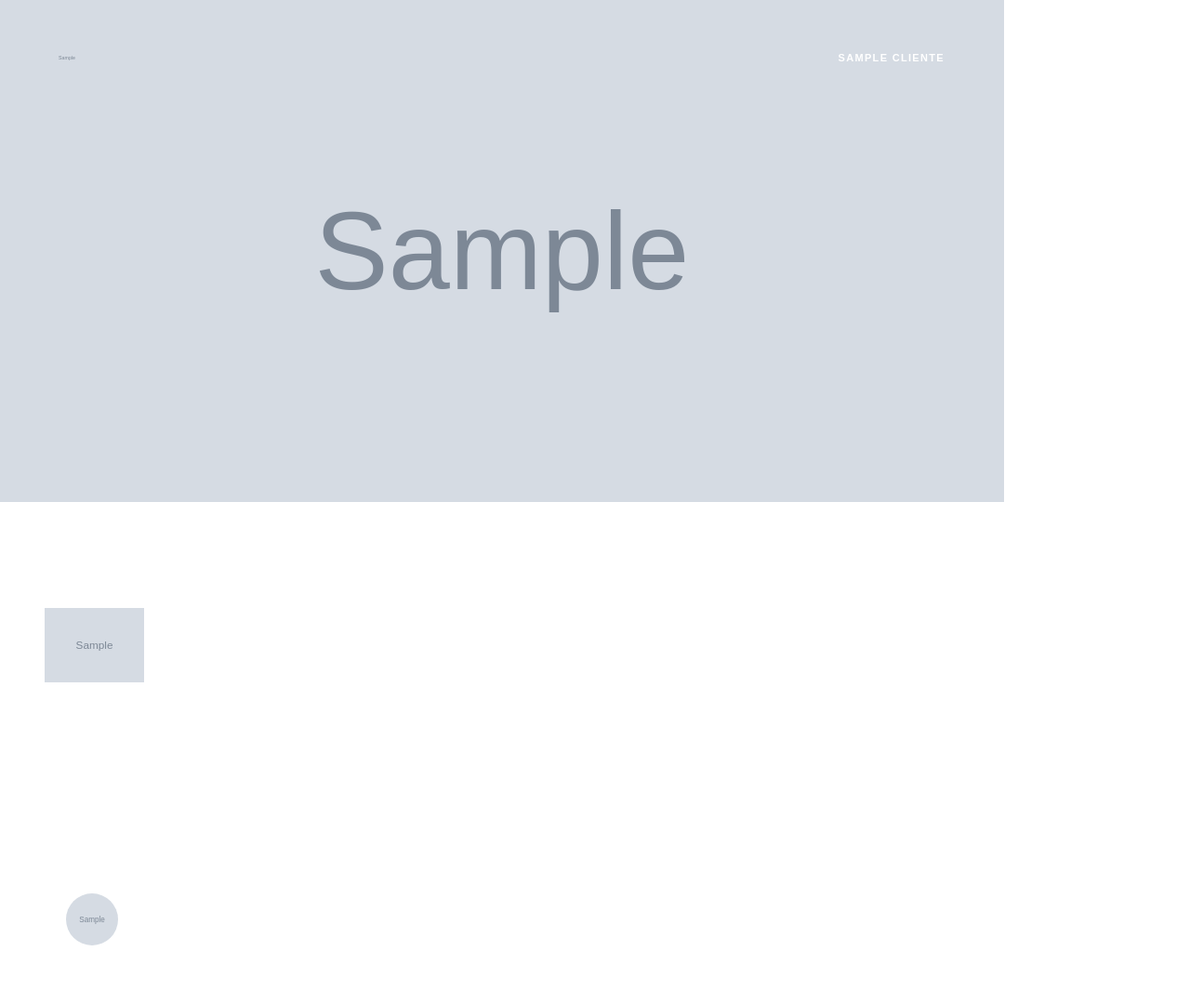
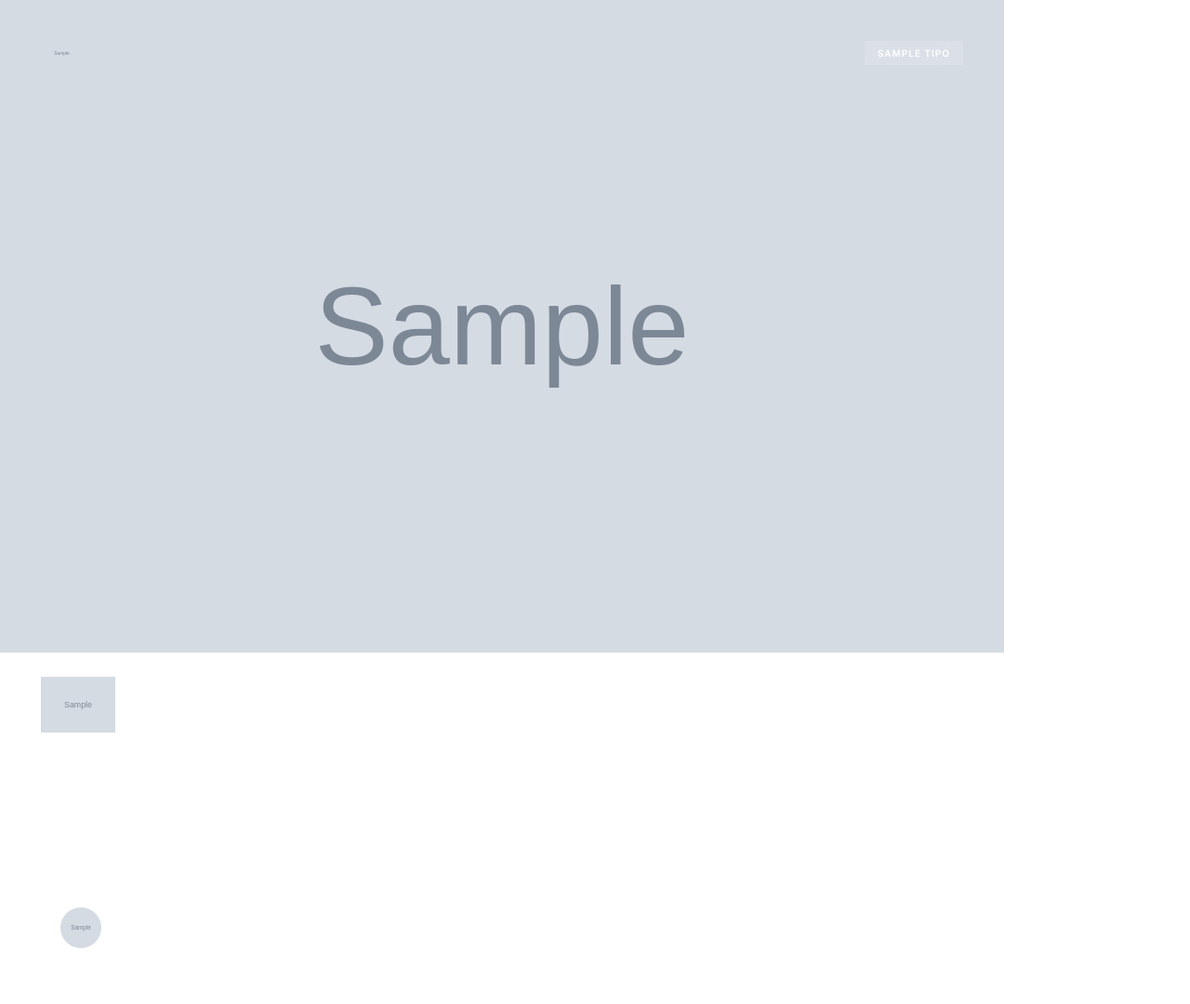
Before and after one commit to diogowoliveira-dot/dwv-campaign-studio, a Python web app: template backend/templates/post.html in a window 1280 px wide. Shown: the whole page at 93% size. Run offline with Jinja, Linux system fonts and the light colour scheme; the template is opened without the code that fills it: most values are stand-ins (such as "Sample title", 1, 10 or a date in 2020); grey boxes marked "Sample" are stand-in pictures.

Commit message:
fix: contrast, exec signature, post layout
Contrast (definitive):
- ALL text forced to #FFFFFF on dark backgrounds
- Removed cor_primaria from text — only used for accents/borders
- CTA button: white bg with dark text (always readable)
- Badge: glass-morphism (white on translucent bg)
- Event info: white border-left instead of cor_primaria

Executive signature (all formats):
- Photo 80px in email (was 64), 72px in story
- Email + phone on same line separated by " · "
- Photo border: subtle white/translucent, not cor_primaria

Post layout (fixed empty space):
- Hero image covers 65% of frame (was 50%)
- Reduced gradient to 10% solid (was 20%)
- Added specs bar for event data
- Content closer to image, less dead black space
- Smaller, denser typography

Co-Authored-By: Claude Opus 4.6 (1M context) <noreply@anthropic.com>

```diff
--- a/backend/templates/post.html
+++ b/backend/templates/post.html
@@ -4,113 +4,93 @@
 <meta charset="UTF-8">
 <style>
   @import url('https://fonts.googleapis.com/css2?family=Inter:wght@300;400;500;600;700&display=swap');
-
   * { margin: 0; padding: 0; box-sizing: border-box; }
 
   body {
-    width: 1080px;
-    height: 1080px;
+    width: 1080px; height: 1080px;
     font-family: 'Inter', sans-serif;
     background: {{ cor_fundo }};
     color: #ffffff;
-    overflow: hidden;
-    position: relative;
+    overflow: hidden; position: relative;
   }
 
+  /* Hero image covers 65% — minimizes empty dark area */
   .hero-image {
-    position: absolute;
-    top: 0; left: 0; right: 0;
-    height: 50%;
+    position: absolute; top: 0; left: 0; right: 0; height: 65%;
     overflow: hidden;
   }
-  .hero-image img {
-    width: 100%;
-    height: 100%;
-    object-fit: cover;
-  }
+  .hero-image img { width: 100%; height: 100%; object-fit: cover; }
   .hero-image .gradient {
-    position: absolute;
-    bottom: 0; left: 0; right: 0;
-    height: 80%;
-    background: linear-gradient(to top, {{ cor_fundo }} 20%, transparent);
+    position: absolute; bottom: 0; left: 0; right: 0; height: 80%;
+    background: linear-gradient(to top, {{ cor_fundo }} 10%, transparent);
   }
 
   .top-bar {
-    position: absolute;
-    top: 44px; left: 48px; right: 48px;
-    display: flex; justify-content: space-between; align-items: center;
-    z-index: 2;
+    position: absolute; top: 40px; left: 44px; right: 44px;
+    display: flex; justify-content: space-between; align-items: center; z-index: 2;
   }
-
-  .logo-incorporadora { height: 36px; object-fit: contain; }
+  .logo-incorporadora { height: 34px; object-fit: contain; }
   .logo-incorporadora-text {
-    font-size: 16px; font-weight: 700; color: {{ cor_primaria }};
-    text-transform: uppercase; letter-spacing: 2px; font-family: Arial, sans-serif;
+    font-size: 14px; font-weight: 600; color: #FFFFFF;
+    text-transform: uppercase; letter-spacing: 2px;
   }
-
   .badge {
-    font-size: 11px; color: {{ cor_primaria }}; border: 1px solid {{ cor_primaria }};
-    padding: 8px 16px; font-family: Arial, sans-serif; font-weight: 700;
-    letter-spacing: .12em; text-transform: uppercase;
+    font-size: 10px; color: #FFFFFF; background: rgba(255,255,255,0.15);
+    padding: 7px 14px; font-weight: 600; letter-spacing: .1em; text-transform: uppercase;
+    backdrop-filter: blur(10px);
   }
 
   .content {
-    position: absolute;
-    bottom: 0; left: 0; right: 0;
-    padding: 0 48px;
+    position: absolute; bottom: 0; left: 0; right: 0; padding: 0 44px 0;
+  }
+  .emp-name {
+    font-size: 13px; color: #FFFFFF; letter-spacing: .18em;
+    text-transform: uppercase; opacity: 0.6; margin-bottom: 8px;
+  }
+  .logo-empreendimento { height: 60px; object-fit: contain; margin-bottom: 12px; }
+
+  .headline {
+    font-size: 34px; font-weight: 600; line-height: 1.15;
+    margin-bottom: 8px; color: #FFFFFF;
+  }
+  .subtitle {
+    font-size: 16px; font-weight: 300; color: rgba(255,255,255,0.6);
+    margin-bottom: 16px; line-height: 1.4;
   }
 
-  .emp-name {
-    font-size: 16px; color: {{ cor_primaria }}; letter-spacing: .18em;
-    text-transform: uppercase; font-family: Arial, sans-serif; margin-bottom: 12px;
+  /* Specs bar — shows key data */
+  .specs {
+    display: flex; gap: 2px; margin-bottom: 14px;
   }
-
-  .logo-empreendimento { height: 80px; object-fit: contain; margin-bottom: 16px; }
-
-  .headline {
-    font-size: 38px; font-weight: 600; line-height: 1.15;
-    margin-bottom: 10px; letter-spacing: -0.3px;
+  .spec {
+    flex: 1; padding: 10px 8px; background: rgba(255,255,255,0.06); text-align: center;
   }
-
-  .subtitle {
-    font-size: 18px; font-weight: 300; color: rgba(255,255,255,0.55);
-    margin-bottom: 20px; line-height: 1.4;
-  }
-
-  .event-info {
-    margin-bottom: 16px; padding: 14px 20px;
-    background: rgba(255,255,255,0.04);
-    border-left: 3px solid {{ cor_primaria }};
-  }
-  .event-info .date { font-size: 22px; font-weight: 700; color: #fff; }
-  .event-info .location { font-size: 14px; color: rgba(255,255,255,0.5); margin-top: 2px; }
+  .spec-val { font-size: 22px; font-weight: 700; color: #FFFFFF; }
+  .spec-lbl { font-size: 9px; color: rgba(255,255,255,0.4); text-transform: uppercase; letter-spacing: .08em; margin-top: 2px; }
 
   .exec-block {
-    display: flex; align-items: center; gap: 14px;
-    padding: 18px 22px; margin-bottom: 44px;
-    background: rgba(255,255,255,0.04);
-    border: 1px solid rgba(255,255,255,0.08);
+    display: flex; align-items: center; gap: 12px;
+    padding: 16px 18px; margin-bottom: 40px;
+    background: rgba(255,255,255,0.06); border: 1px solid rgba(255,255,255,0.08);
   }
-
   .exec-foto {
-    width: 56px; height: 56px; border-radius: 50%; object-fit: cover;
-    border: 2px solid {{ cor_primaria }}; flex-shrink: 0;
+    width: 48px; height: 48px; border-radius: 50%; object-fit: cover;
+    border: 2px solid rgba(255,255,255,0.25); flex-shrink: 0;
   }
   .exec-avatar {
-    width: 56px; height: 56px; border-radius: 50%;
-    background: {{ cor_primaria }}; display: flex; align-items: center; justify-content: center;
-    font-size: 20px; font-weight: 700; color: #fff; flex-shrink: 0; font-family: Arial, sans-serif;
+    width: 48px; height: 48px; border-radius: 50%;
+    background: rgba(255,255,255,0.12); display: flex; align-items: center; justify-content: center;
+    font-size: 17px; font-weight: 600; color: #fff; flex-shrink: 0;
   }
-
-  .exec-divider { width: 1px; height: 44px; background: rgba(255,255,255,0.1); flex-shrink: 0; }
-  .exec-name { font-size: 17px; font-weight: 700; margin-bottom: 1px; }
-  .exec-cargo { font-size: 12px; color: {{ cor_primaria }}; font-family: Arial, sans-serif; }
-  .exec-contato { font-size: 14px; color: rgba(255,255,255,0.5); margin-top: 3px; font-family: Arial, sans-serif; }
+  .exec-info { flex: 1; }
+  .exec-name { font-size: 15px; font-weight: 600; color: #FFFFFF; }
+  .exec-cargo { font-size: 11px; color: rgba(255,255,255,0.45); }
+  .exec-contato { font-size: 12px; color: rgba(255,255,255,0.4); margin-top: 2px; }
 
   .cta-bar {
-    padding: 14px 22px; background: {{ cor_primaria }}; color: {{ cor_fundo }};
-    font-size: 14px; font-weight: 700; text-transform: uppercase; letter-spacing: .1em;
-    font-family: Arial, sans-serif; text-align: center; flex-shrink: 0; margin-left: auto;
+    padding: 14px 20px; background: #FFFFFF; color: {{ cor_fundo }};
+    font-size: 12px; font-weight: 700; text-transform: uppercase; letter-spacing: .1em;
+    text-align: center; flex-shrink: 0; margin-left: auto;
   }
 </style>
 </head>
@@ -128,7 +108,7 @@
     {% else %}
     <div class="logo-incorporadora-text">{{ cliente }}</div>
     {% endif %}
-    <div class="badge">{{ cliente }}</div>
+    <div class="badge">{{ tipo if tipo else cliente }}</div>
   </div>
 
   <div class="content">
@@ -142,10 +122,16 @@
     <div class="subtitle">{{ copy.subtitulo }}</div>
 
     {% if data_evento %}
-    <div class="event-info">
-      <div class="date">{{ data_evento }}</div>
+    <div class="specs">
+      <div class="spec">
+        <div class="spec-val" style="font-size:16px;">{{ data_evento }}</div>
+        <div class="spec-lbl">Evento</div>
+      </div>
       {% if local_evento %}
-      <div class="location">{{ local_evento }}</div>
+      <div class="spec">
+        <div class="spec-val" style="font-size:14px;">{{ local_evento }}</div>
+        <div class="spec-lbl">Local</div>
+      </div>
       {% endif %}
     </div>
     {% endif %}
@@ -156,11 +142,10 @@
       {% else %}
       <div class="exec-avatar">{{ executivo_nome[:2] | upper }}</div>
       {% endif %}
-      <div class="exec-divider"></div>
-      <div style="flex:1;">
+      <div class="exec-info">
         <div class="exec-name">{{ executivo_nome }}</div>
         <div class="exec-cargo">{{ executivo_cargo }}</div>
-        <div class="exec-contato">{{ executivo_whatsapp }}</div>
+        <div class="exec-contato">{{ executivo_whatsapp }}{% if executivo_whatsapp and executivo_email %} · {% endif %}{{ executivo_email }}</div>
       </div>
       <div class="cta-bar">{{ copy.cta if copy.cta else 'Saiba mais' }}</div>
     </div>
```
Also changed, not shown: backend/templates/email.html (+6 -11 lines), backend/templates/story.html (+51 -87 lines).
